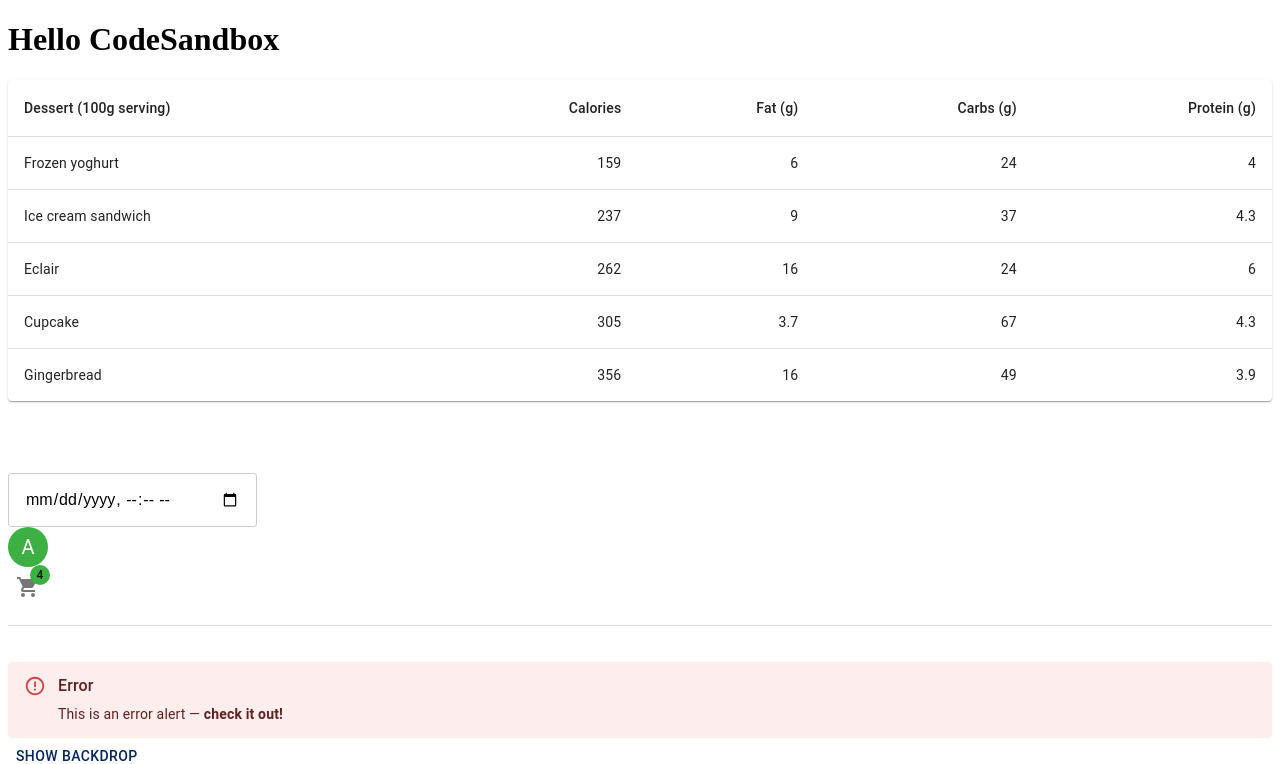
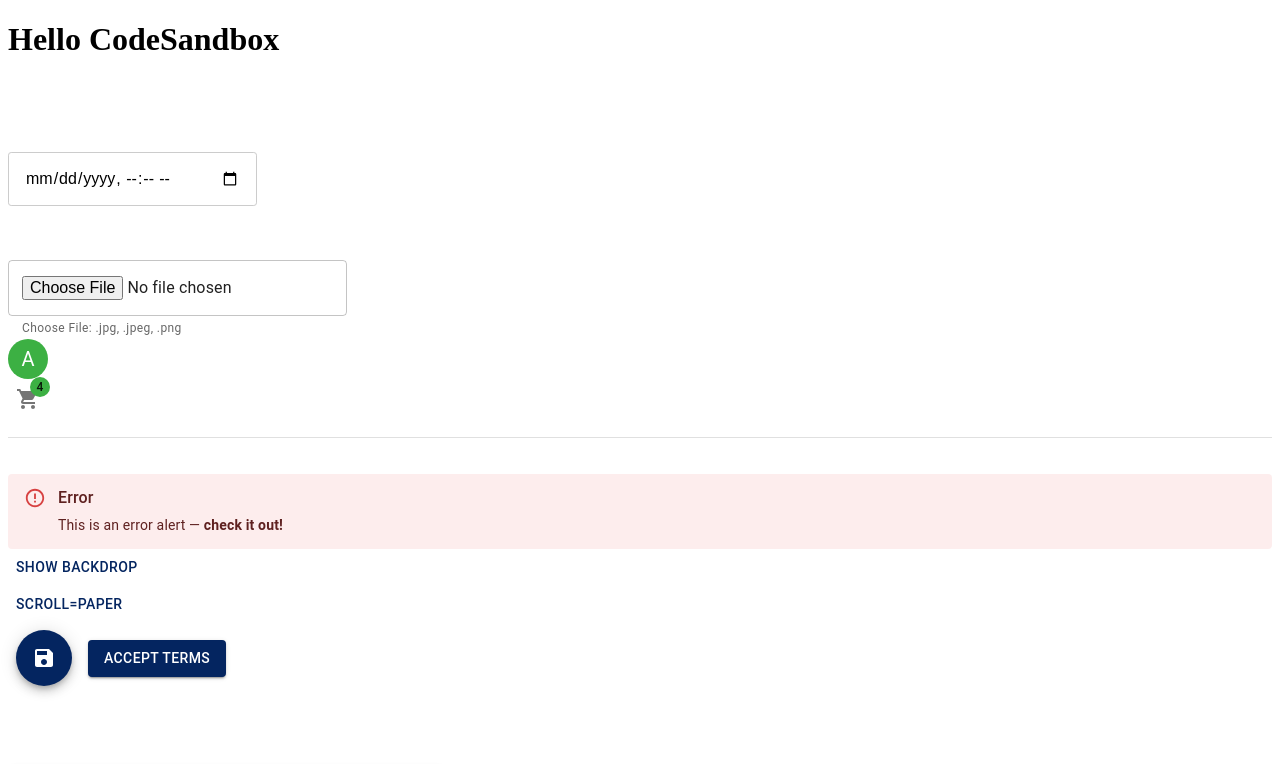
Before and after one commit to AK-Conas/BasicComponents, a React (Create React App) app: page / in a window 1280 px wide. Shown: the top 764 px of the page. Built offline with nearby package versions, Linux system fonts and the light colour scheme.

Commit message:
Update 5 files

```diff
--- a/src/App.js
+++ b/src/App.js
@@ -112,7 +112,7 @@ export default function App() {
     <div className="App">
       <ThemeProvider theme={themeMain}>
         <h1>Hello CodeSandbox</h1>
-        <CGrid />
+        {/* <CGrid /> */}
         {/*
       <CarouselEffect />*/}
         <br></br>
@@ -121,6 +121,12 @@ export default function App() {
         <br></br>
 
         <CDateTimePicker />
+        <br></br>
+        <br></br>
+        <br></br>
+        <br></br>
+
+        <CChooseFile cFileType="IMG" />
         <CImportant />
         <br></br>
         <br></br>
@@ -260,8 +266,8 @@ export default function App() {
         <br></br>
         <br></br>
         <br></br>
+        <CCheckButton />
 
-        <CChooseFile />
         <br></br>
         <br></br>
         <br></br>
--- a/src/CChooseFile.jsx
+++ b/src/CChooseFile.jsx
@@ -1,26 +1,34 @@
 import React, { useState } from "react";
 import CInput from "./CInput";
 
-const CChooseFile = (cFileTypes) => {
+export const IMG_TYPE = "IMG";
+export const DOC_TYPE = "DOC";
+export const XCEL_TYPE = "XCL";
+
+const CChooseFile = ({ cFileType, cTooltipText, cDisabled, cHelperText }) => {
   const [selectedFile, setSelectedFile] = useState(null);
   const handleFileChange = (e) => {
     const file = e.target.files[0];
     setSelectedFile(file);
   };
 
+  let fileType = "";
+  if (cFileType === IMG_TYPE) {
+    fileType = ".jpg, .jpeg, .png";
+  }
+  if (cHelperText === undefined) {
+    cHelperText = "Choose File: " + fileType;
+  }
   return (
     <CInput
-      aria-label="cTooltipText"
-      cDisabled={false}
-      cHelperText={"" + cFileTypes}
+      cTooltipText={cTooltipText}
+      cDisabled={cDisabled}
+      cHelperText={cHelperText}
       cType={"file"}
       cInputProps={{
-        accept: cFileTypes,
+        accept: fileType,
       }}
       cChange={handleFileChange}
-      style={{
-        backgroundColor: "blue",
-      }}
     />
   );
 };
--- a/src/CDateTimePicker.jsx
+++ b/src/CDateTimePicker.jsx
@@ -1,6 +1,6 @@
 import React, { useState } from "react";
 
-const CDateTimePicker = (cTooltipText) => {
+const CDateTimePicker = ({ cTooltipText }) => {
   const [selectedDate, setSelectedDate] = useState(new Date());
 
   const handleDateChange = (e) => {
--- a/src/CInput.jsx
+++ b/src/CInput.jsx
@@ -21,11 +21,12 @@ const CInput = ({
   cRows,
   cChange,
   cInputProps,
-  cTooltipText,
 }) => {
+  if (cHintText === undefined) {
+    cHintText = "";
+  }
   return (
     <TextField
-      aria-label={cTooltipText}
       disabled={cDisabled}
       label={cHintText}
       color="primary"
--- a/src/CText.jsx
+++ b/src/CText.jsx
@@ -3,13 +3,13 @@ import Typography from "@mui/material/Typography";
 import Box from "@mui/material/Box";
 
 //todo add disabled as variant, if needed
-const CText = ({ cVariant, cText, cTooltipText }) => {
+const CText = ({ cVariant, cText }) => {
   let tColor = "inherit";
   if (cVariant === "header_card") {
     tColor = "white";
     cVariant = "h6";
     return (
-      <Box bgcolor="secondary.main" p={2} aria-label={cTooltipText}>
+      <Box bgcolor="secondary.main" p={2}>
         <Typography variant={cVariant} color={tColor}>
           {cText}
         </Typography>
@@ -20,7 +20,7 @@ const CText = ({ cVariant, cText, cTooltipText }) => {
     cVariant = "subtitle1";
   }
   return (
-    <Typography variant={cVariant} color={tColor} aria-label={cTooltipText}>
+    <Typography variant={cVariant} color={tColor}>
       {cText}
     </Typography>
   );
```
